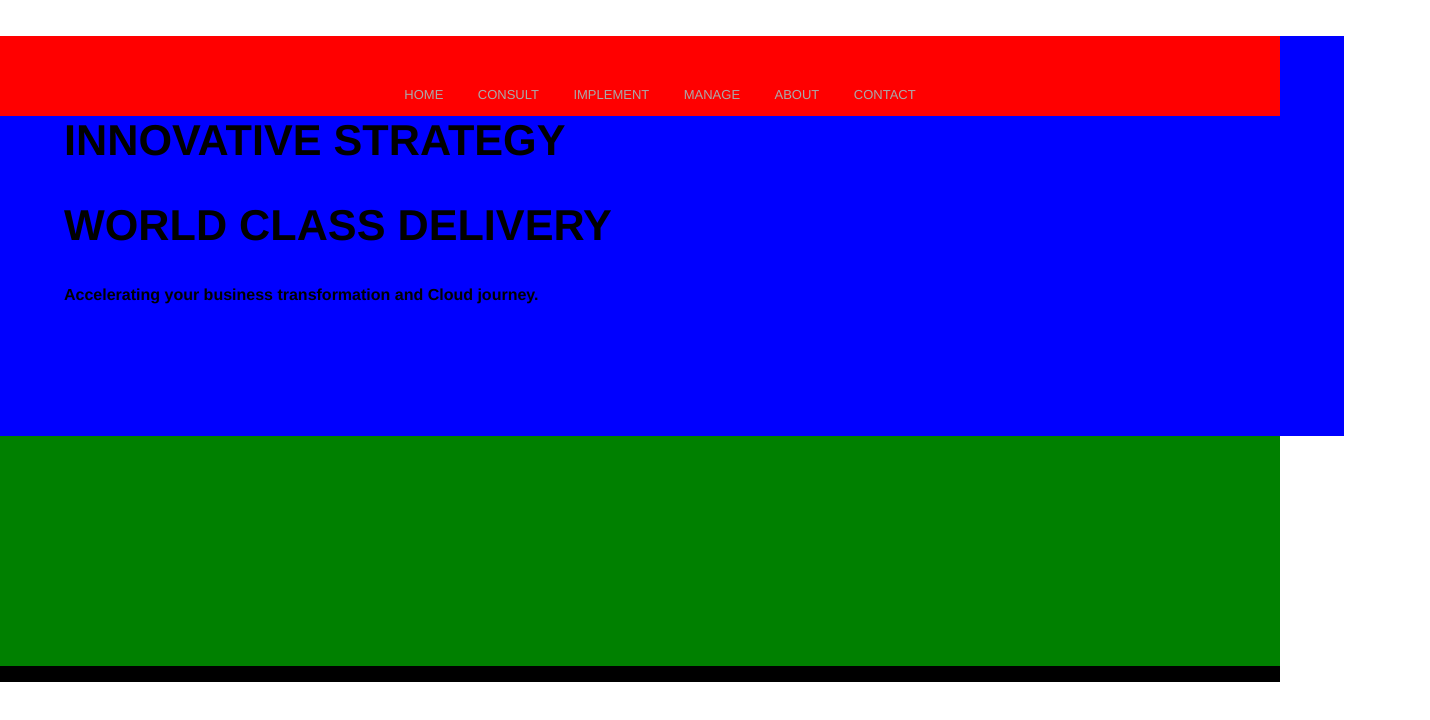
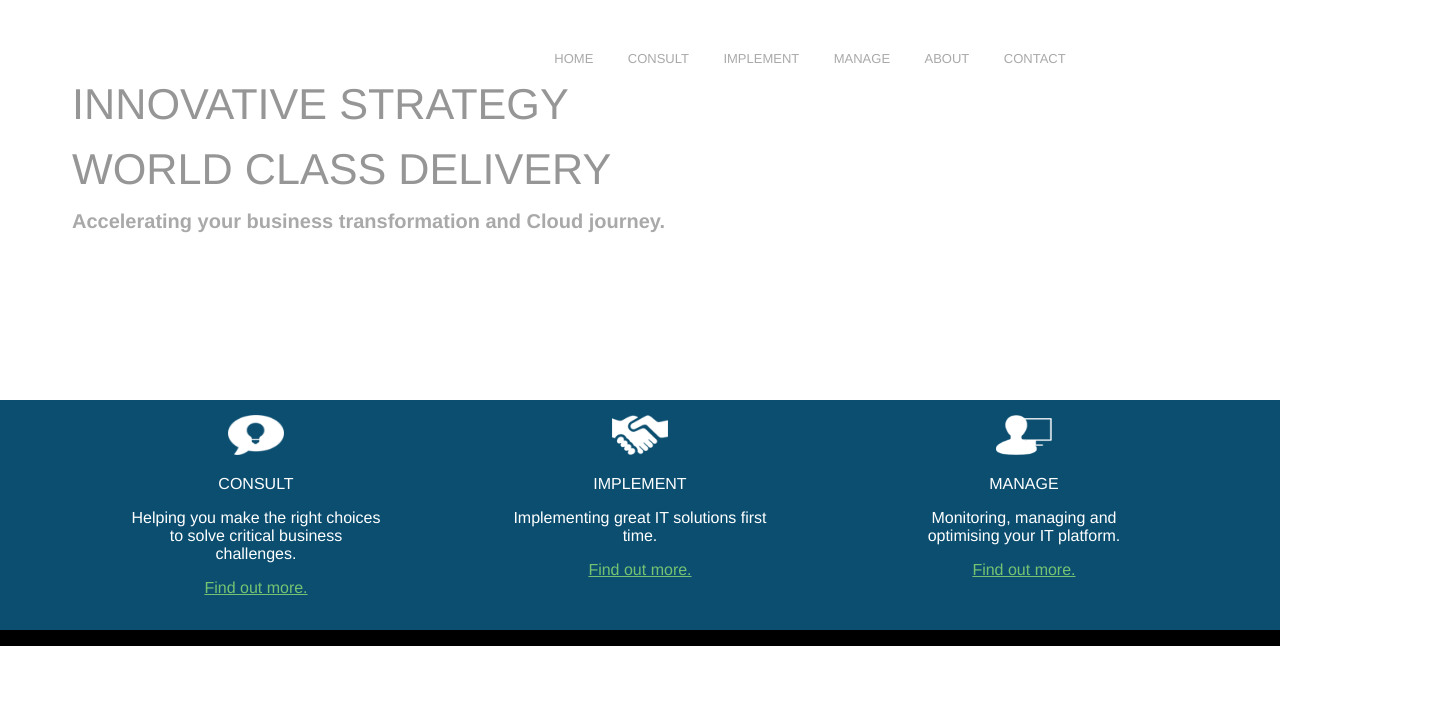
Before and after one commit to juliantreweeke/bourbon-neat-test, a plain HTML site: page index.html in a window 1280 px wide. Shown: the whole page, 1430 px wide, since content can reach past the window. Drawn offline with Linux system fonts and the light colour scheme.

Commit message:
added icons and layout colours

```diff
--- a/css/input.scss
+++ b/css/input.scss
@@ -18,6 +18,8 @@ body {
 
 .container {
   @include grid-container;
+  width:100vw;
+  height:100vh;
 }
 
 $my-default-grid: (
@@ -37,11 +39,10 @@ $column-grid: (
 .nav {
   @include grid-column(12,$my-default-grid);
   float:left;
-  background-color: red;
   height:10vh;
-  width:100%;
+  width:100vw;
   margin:0;
-  padding:0;
+  padding-left:150px;;
   text-align:center;
     li {
       display:inline;
@@ -63,20 +64,74 @@ $column-grid: (
 };
 
 .main {
-  background-color: blue;
   height:50vh;
-  width:100%;
+  width:100vh;
      h1 {
        font-size: 2.7em;
+       color:$font-color1;
+       font-weight: 100;
+       width:60vw;
+     }
+     h4 {
+       font-size: 20px;
+       color:$font-color2;
+     }
+     h1, h4 {
+       padding:8px;
+       margin:0px;
      }
      padding-left:5vw;
 }
 
+
+
+
+
+
+
+
+
 .secondary {
   width:100%;
   height:230px;
-  background-color: green;
+  background-color:$main-color;
 }
+
+.icons {
+
+  display: inline;
+  text-align: center;
+  @include grid-column(1,$column-grid);
+  height:30vh;
+
+ img {
+   width:7vh;
+   height:5vh;
+   margin-top:15px;
+ }
+
+ p {
+   color:$font-color3;
+ }
+
+ a {
+   color:$link-color;
+ }
+
+}
+
+
+
+
+
+
+
+
+
+
+
+
+
 
 .footer {
   height:2vh;
--- a/index.html
+++ b/index.html
@@ -30,7 +30,7 @@
     <section class="main">
       <div class="headline">
         <h1>INNOVATIVE STRATEGY</h1>
-          <h1>WORLD CLASS DELIVERY</h1>
+        <h1>WORLD CLASS DELIVERY</h1>
         <h4>Accelerating your business transformation and Cloud journey.</h4>
 
       </div>
@@ -45,6 +45,27 @@
 
     <section class="secondary">
 
+      <div class="icons">
+        <img src="img/consult.png" alt="consult"></img>
+        <p>CONSULT</p>
+        <p>Helping you make the right choices to solve critical business challenges.</p>
+        <a href="#">Find out more.</a>
+      </div>
+
+      <div class="icons">
+        <img src="img/implement.png" alt="implement"></img>
+        <p>IMPLEMENT</p>
+        <p>Implementing great IT solutions first time.</p>
+        <a href="#">Find out more.</a>
+      </div>
+
+      <div class="icons">
+        <img src="img/manage.png" alt="manage"></img>
+        <p>MANAGE</p>
+        <p>Monitoring, managing and optimising your IT platform. </p>
+        <a href="#">Find out more.</a>
+      </div>
+
     </section>
 
     <section class="footer"></section>
```
Also changed, not shown: css/output.css, 1 other file.
